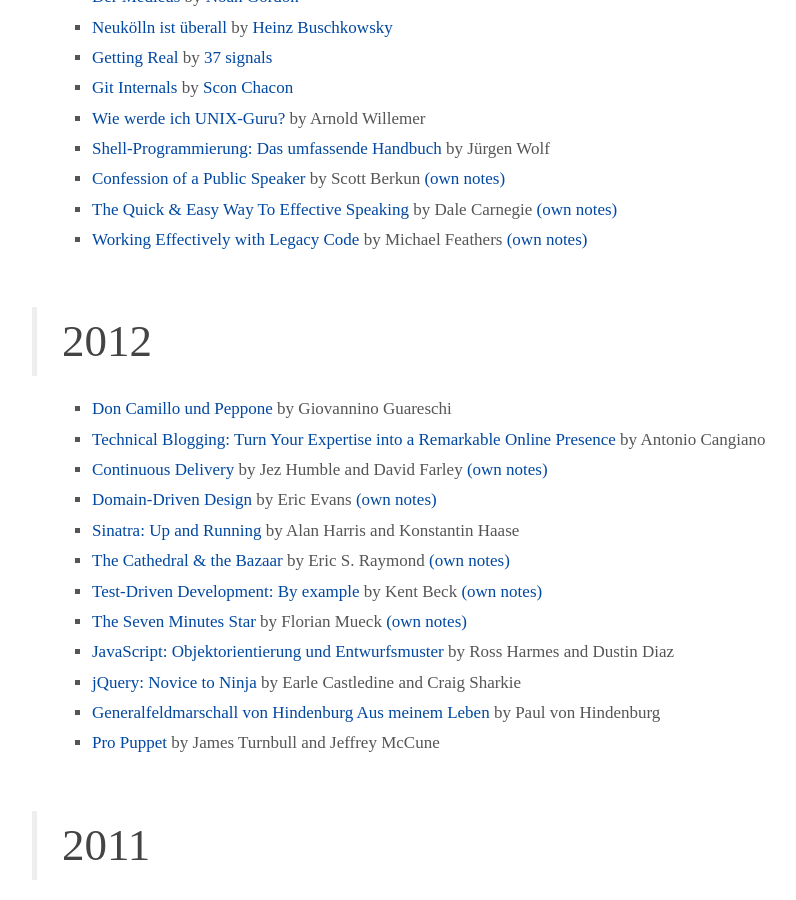
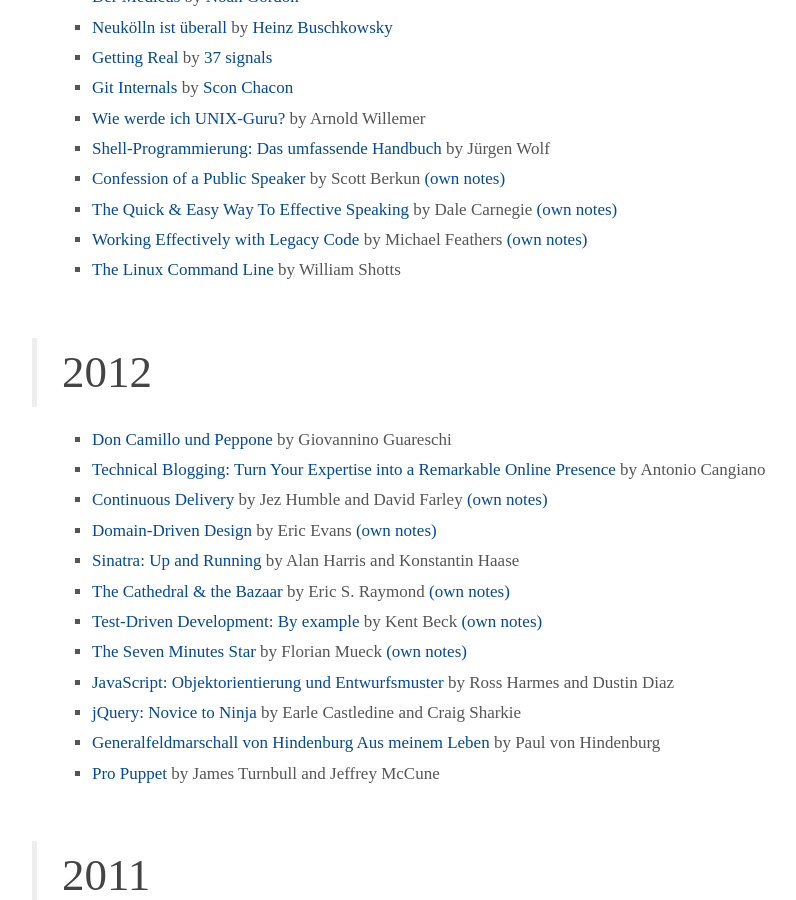
Before and after one commit to wikimatze/wikimatze.de, a Jekyll site: the page built from reading.md, in a window 1280 px wide and 900 px high, scrolled down 581 px. Shown: the whole window, without its empty margins (188-984 px from the left). Built offline with Jekyll 4.4.1, drawn with Linux system fonts in a browser that asks for light colours; nearby versions of some CDN libraries; some web fonts are replaced; Markdown is read by kramdown in place of the engine named in the settings; comment, search, counter and statistics services are not loaded.

Commit message:
Add book "The Linux Command Line"

```diff
--- a/reading.md
+++ b/reading.md
@@ -25,6 +25,7 @@ meta-description: Listing recently read books with my notes.
   by Dale Carnegie [(own notes)](/books/the-quick-and-easy-way-to-effective-speaking.html)
 - [Working Effectively with Legacy Code](http://www.amazon.com/Working-Effectively-Legacy-Michael-Feathers/dp/0131177052)
   by Michael Feathers [(own notes)](/books/working-effectively-with-legacy-code.html)
+- [The Linux Command Line](http://gd.tuwien.ac.at/linuxcommand.org/tlcl.php) by William Shotts
 
 
 ## 2012
```
